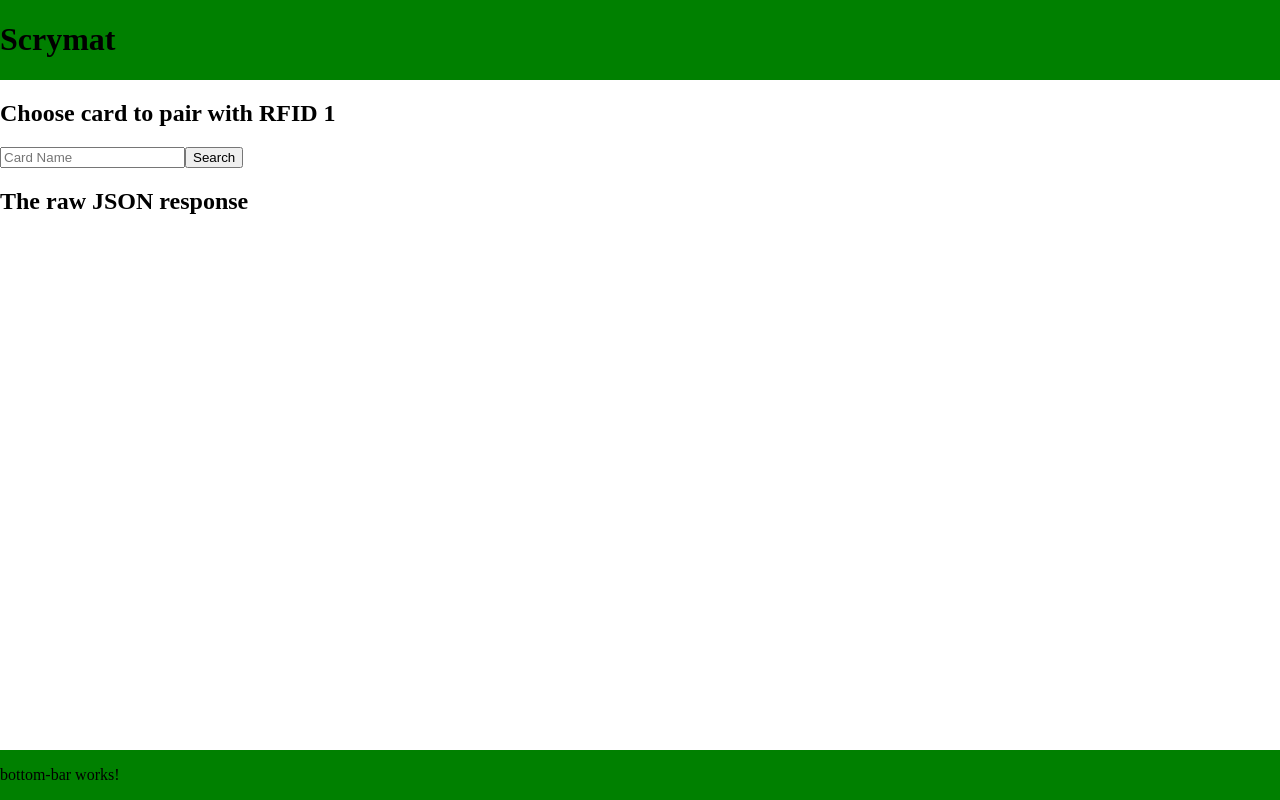
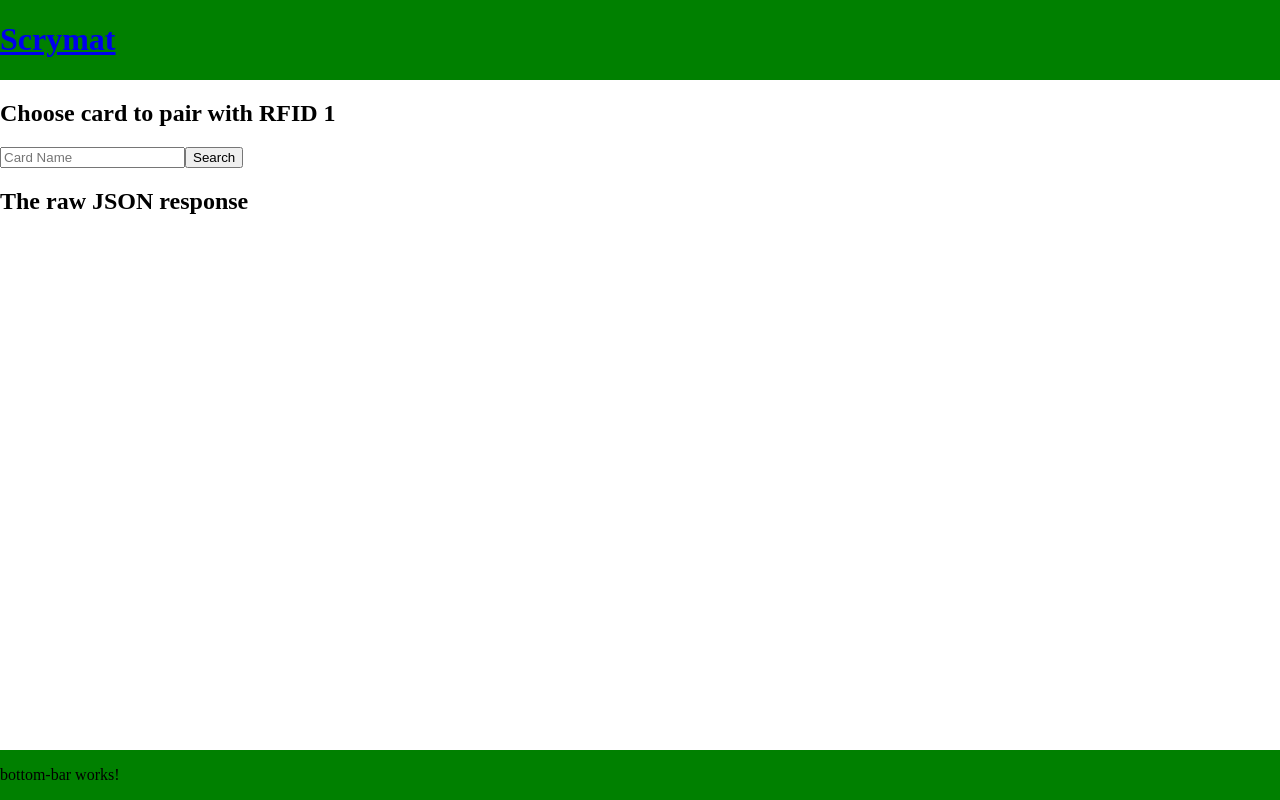
Before and after one commit to DJCubed12/Scryboard, an Angular app in the folder frontend/: page /admin/pair/1 in a window 1280 px wide. Built offline with nearby package versions, Linux system fonts and the light colour scheme.

Commit message:
Redirect upon pairing

```diff
--- a/frontend/src/app/admin-page/card-search/card-search.component.ts
+++ b/frontend/src/app/admin-page/card-search/card-search.component.ts
@@ -1,5 +1,5 @@
 import { Component, OnInit } from '@angular/core';
-import { ActivatedRoute } from '@angular/router';
+import { ActivatedRoute, Router } from '@angular/router';
 
 import { CardAPIService } from 'src/app/services/card-api.service';
 import { GameStateService } from 'src/app/services/game-state.service';
@@ -18,7 +18,8 @@ export class CardSearchComponent implements OnInit {
   constructor(
     private readonly cardAPI: CardAPIService,
     private readonly gameStateService: GameStateService,
-    private readonly route: ActivatedRoute
+    private readonly route: ActivatedRoute,
+    private readonly router: Router
   ) {}
 
   public ngOnInit(): void {
@@ -59,7 +60,10 @@ export class CardSearchComponent implements OnInit {
     }
 
     this.gameStateService.pairAPIId(this.rfid, card['id']).subscribe(
-      (resp) => console.log('Successfully updated API ID!'),
+      (resp) => {
+        console.log('Successfully updated API ID!');
+        this.router.navigate(['/admin']);
+      },
       (err) =>
         console.error(`Error updating API ID for card RFID=${this.rfid}`, err)
     );
--- a/frontend/src/app/shared/top-bar/top-bar.component.html
+++ b/frontend/src/app/shared/top-bar/top-bar.component.html
@@ -1,3 +1,3 @@
 <div>
-  <h1>Scrymat</h1>
+  <h1><a routerLink="/">Scrymat</a></h1>
 </div>
```
